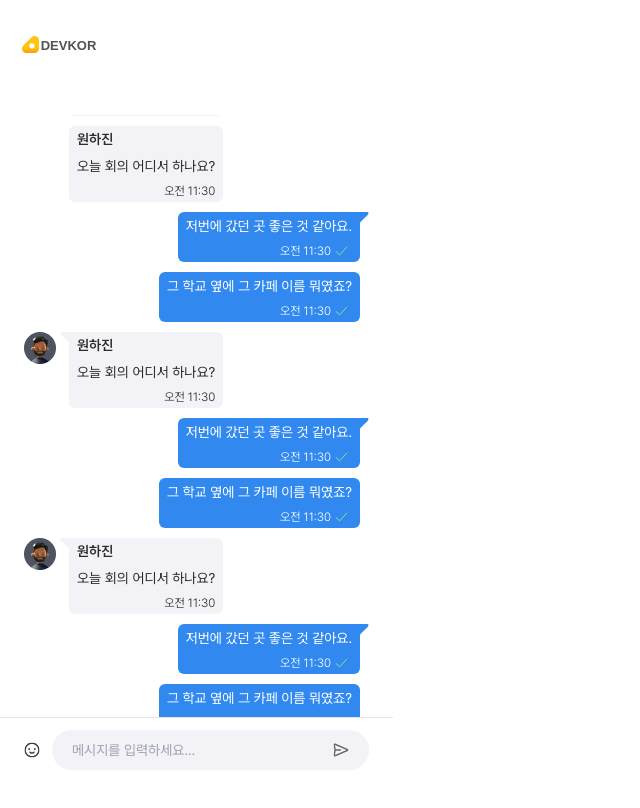
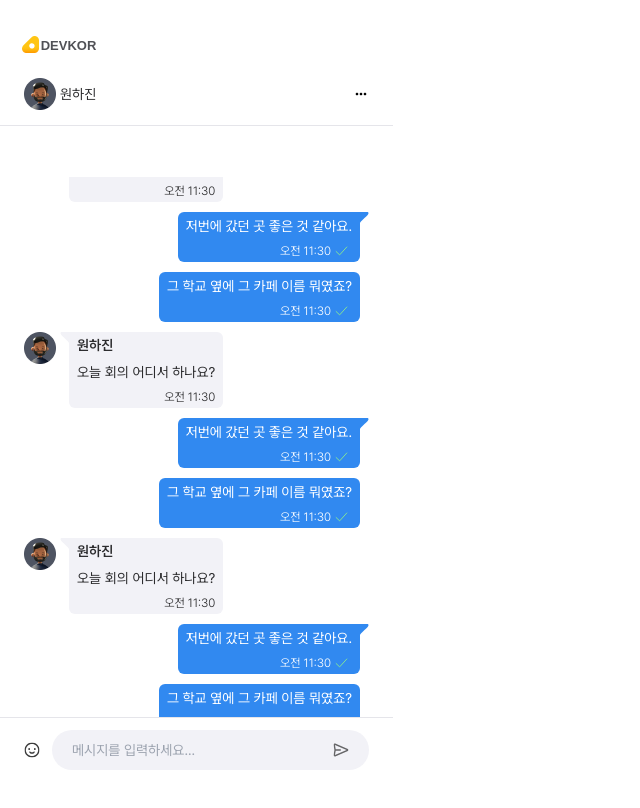
Before and after one commit to DevKor-github/onboarding-team2-fe, a React (Vite) app: page /chat in a window 1280 px wide. Shown: the top 808 px of the page, without its empty margins (0-640 px from the left). Built offline with nearby package versions, Linux system fonts and the light colour scheme; no server answers; a web font is replaced by a local one.

Commit message:
feat: 채팅방 상단 profile 컴포넌트 구현

```diff
--- /dev/null
+++ b/src/components/Profile/Profile.tsx
@@ -0,0 +1,21 @@
+import { MdMoreHoriz } from 'react-icons/md';
+import Avatar from '../Avatar/Avatar';
+import './profile.css';
+
+interface profileProps {
+  name: string;
+}
+
+function Profile({ name }: profileProps) {
+  return (
+    <div className="profile flex shadow-bottom">
+      <div className="user flex">
+        <Avatar />
+        <p className="profile-name">{name}</p>
+      </div>
+      <MdMoreHoriz size={16} />
+    </div>
+  );
+}
+
+export default Profile;
--- /dev/null
+++ b/src/components/Profile/profile.css
@@ -0,0 +1,22 @@
+.profile {
+  padding: 15px 24px;
+  justify-content: space-between;
+  align-items: center;
+  align-self: stretch;
+
+  background: var(--bgffffff, #fff);
+}
+
+.user {
+  justify-content: center;
+  align-items: center;
+  gap: 4px;
+}
+
+.user p {
+  color: var(--label-1);
+  font-size: 14px;
+  font-style: normal;
+  font-weight: 400;
+  line-height: 18px;
+}
--- a/src/pages/chat/Chat.tsx
+++ b/src/pages/chat/Chat.tsx
@@ -6,6 +6,7 @@ import MessageBubbleOther from '../../components/MessageBubble/MessageBubbleOthe
 import MessageBubbleSelf from '../../components/MessageBubble/MessageBubbleSelf';
 import MessageInput from '../../components/MessageInput/MessageInput';
 import Topbar from '../../components/Topbar/Topbar';
+import Profile from '../../components/Profile/Profile';
 
 function Chat() {
   // 채팅 스크롤
@@ -25,6 +26,7 @@ function Chat() {
   return (
     <div className="chat">
       <Topbar />
+      <Profile name="원하진" />
       <div className="message-container">
         <div className="message-area" ref={chatRef}>
           <div className="message-area-self">
```
